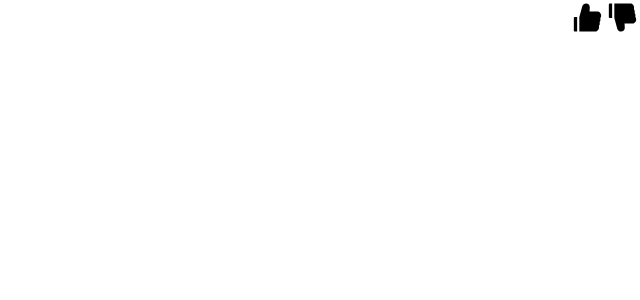
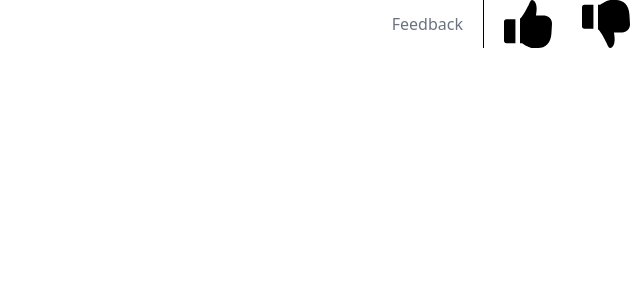
Before and after one commit to rohithaug/ucsd-shs-viz-tool, a Next.js app in the folder client/: page /blog/components/likedislike in a window 1280 px wide. Shown: the top 300 px of the page, without its empty margins (640-1280 px from the left). Built offline with nearby package versions, Linux system fonts and the light colour scheme.

Commit message:
addressed PR comments

```diff
--- a/client/package.json
+++ b/client/package.json
@@ -15,7 +15,6 @@
     "react": "^18",
     "react-chartjs-2": "^5.2.0",
     "react-dom": "^18",
-    "react-icons": "^4.12.0",
     "uuid": "^9.0.1"
   },
   "devDependencies": {
--- a/client/src/assets/icons/dislikeButton.jsx
+++ b/client/src/assets/icons/dislikeButton.jsx
@@ -7,13 +7,13 @@ const DislikeButtonIcon = (props) => {
             width="48"
             height="48"
             viewBox="0 0 48 48"
-            fill="none"
+            fill={props.color || "none"}
             xmlns="http://www.w3.org/2000/svg"
             {...props}
         >
             <path
                 d="M47.992 24L47.4206 14.4C46.8493 4.8 41.0217 0 34.28 0H28.5666C25.8242 0 20.4537 3.12 18.854 4.32C18.6685 4.49368 18.4512 4.62581 18.2155 4.70834C17.9797 4.79087 17.7304 4.82206 17.4828 4.8H15.9973V29.28C19.7681 32.16 26.2813 46.56 26.2813 46.56C26.429 46.9318 26.6634 47.2586 26.9629 47.5103C27.2624 47.7619 27.6175 47.9303 27.9953 48H28.3381C31.9946 46.92 33.1373 42.24 32.4517 36.36L31.9946 32.4H39.9933C41.0567 32.4512 42.1185 32.269 43.111 31.865C44.1036 31.461 45.005 30.8441 45.7577 30.0536C46.5104 29.2631 47.0978 28.3165 47.4825 27.2742C47.8672 26.2318 48.0407 25.1167 47.992 24ZM2.28533 28.8H11.4267V4.8H2.28533C1.67922 4.8 1.09794 5.05286 0.669358 5.50294C0.240775 5.95303 0 6.56348 0 7.2V26.4C0 27.0365 0.240775 27.647 0.669358 28.0971C1.09794 28.5471 1.67922 28.8 2.28533 28.8Z"
-                fill="black"
+                fill={props.color || "black"}
             />
         </svg>
     );
--- a/client/src/assets/icons/likeButton.jsx
+++ b/client/src/assets/icons/likeButton.jsx
@@ -7,13 +7,13 @@ const LikeButtonIcon = (props) => {
             width="48"
             height="48"
             viewBox="0 0 48 48"
-            fill="none"
+            fill={"none"}
             xmlns="http://www.w3.org/2000/svg"
             {...props}
         >
             <path
                 d="M39.9882 15.6H31.9906L32.4476 11.64C33.1331 5.76 31.9906 1.08 28.3345 0H27.9917C27.614 0.0696702 27.259 0.238095 26.9595 0.489751C26.66 0.741406 26.4256 1.0682 26.278 1.44C26.278 1.44 19.7656 15.84 15.9953 18.72V43.2H17.4806C17.7281 43.1779 17.9774 43.2091 18.2131 43.2917C18.4489 43.3742 18.6661 43.5063 18.8516 43.68C20.4511 44.88 25.821 48 28.563 48H34.2756C41.0165 48 46.8433 43.2 47.4146 33.72L47.9858 24.12C48.0512 22.9935 47.8899 21.8652 47.5127 20.8085C47.1354 19.7517 46.5506 18.7902 45.7962 17.9866C45.0418 17.1829 44.1348 16.5551 43.1341 16.1439C42.1334 15.7327 41.0616 15.5474 39.9882 15.6ZM0 21.6V40.8C0 41.4365 0.240745 42.047 0.669273 42.4971C1.0978 42.9471 1.67901 43.2 2.28504 43.2H11.4252V19.2H2.28504C1.67901 19.2 1.0978 19.4529 0.669273 19.9029C0.240745 20.353 0 20.9635 0 21.6Z"
-                fill="black"
+                fill={props.color || "black"}
             />
         </svg>
     );
--- a/client/src/pages/blog/components/likedislike.jsx
+++ b/client/src/pages/blog/components/likedislike.jsx
@@ -1,5 +1,6 @@
+import DislikeButtonIcon from '@/assets/icons/dislikeButton';
+import LikeButtonIcon from '@/assets/icons/likeButton';
 import React, {useState} from 'react';
-import { AiFillLike, AiFillDislike } from 'react-icons/ai';
 
 const LikeDislike = (props) => {
 
@@ -34,8 +35,16 @@ const LikeDislike = (props) => {
 
   return (
     <div style={{'display': 'flex', 'justify-content': 'flex-end'}}>
-        <AiFillLike style={{'font-size': '35px'}} color={likeClicked? 'green' : 'black'} onClick={handleLikeClick}/>
-        <AiFillDislike style={{'font-size': '35px'}} color={dislikeClicked? 'red' : 'black'} onClick={handleDislikeClick}/>
+        <div style={{paddingRight: '20px', borderRight: '1px black solid', display: 'flex', alignItems: 'center'}} className='text-gray-500'>
+            Feedback
+        </div>
+        <button style={{marginLeft: '20px', marginRight: '15px'}} onClick={handleLikeClick}>
+            <LikeButtonIcon color={likeClicked? 'green' : 'black'} />
+        </button>
+        <button style={{marginLeft: '15px', marginRight: '10px'}} onClick={handleDislikeClick}>
+            <DislikeButtonIcon color={dislikeClicked? 'red' : 'black'} />
+        </button>
+
     </div>
   );
 };
```
